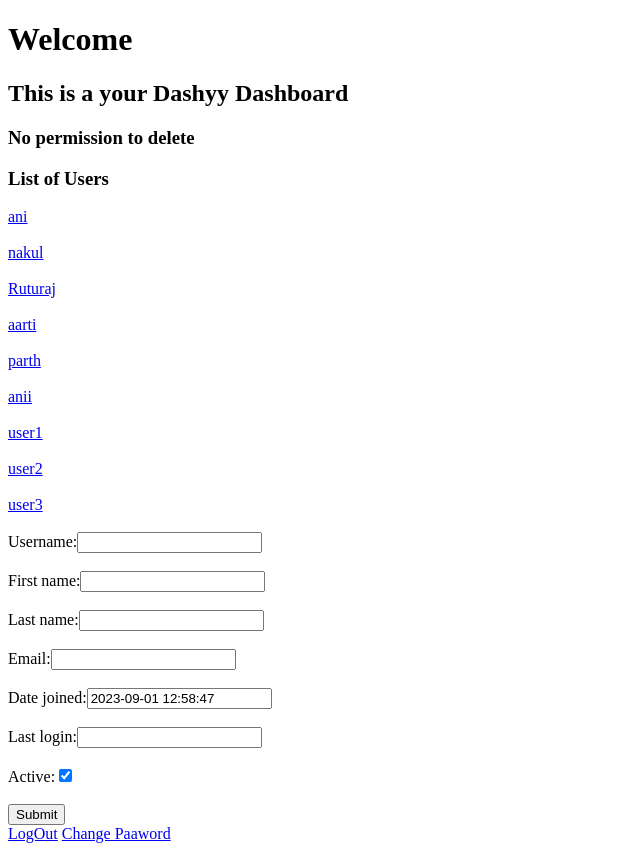
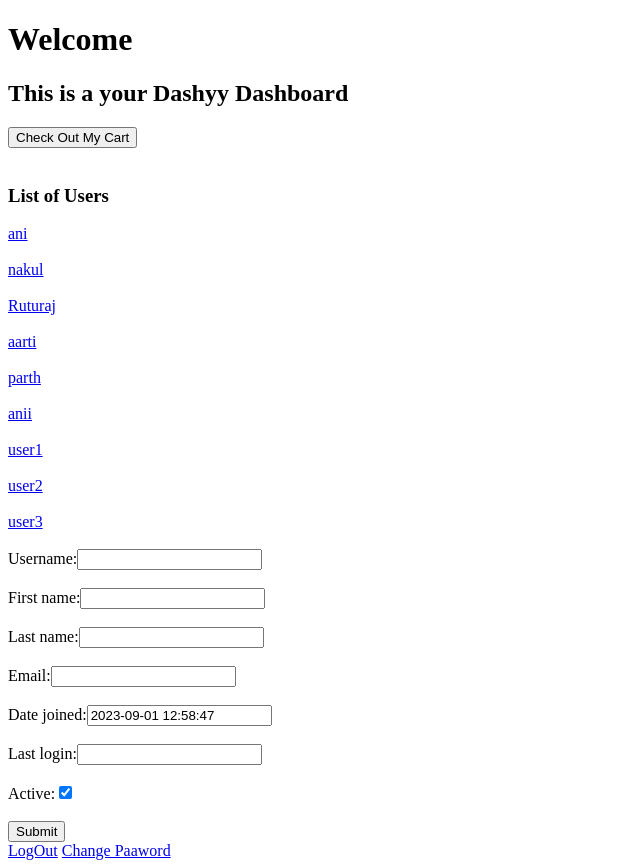
Before and after one commit to Anirudha1821/E-commerce-master-main, a Django app: template E-commerce-master-main/my_auth_user/templates/profile.html in a window 1280 px wide. Shown: the whole page, without its empty margins (0-640 px from the left). Before the commit the page ends 843 px from the top, so only its background shows below. Run offline with Django 4.2, Linux system fonts and the light colour scheme; the template is opened without the code that fills it: values that come from a table or form of the project are taken from there, others are empty; data comes from the database, SQL or seed files in the repository; both versions use the stored data as it was after the commit.

Commit message:
checkout cart btn added in user

```diff
--- a/E-commerce-master-main/my_auth_user/templates/profile.html
+++ b/E-commerce-master-main/my_auth_user/templates/profile.html
@@ -18,7 +18,9 @@
     <input type="button" value="See Sales Stastitics"><br><br>
 
     {% else %}
-        <h3>No permission to delete</h3>
+        <a href="/checkout_page">
+            <button id="btn1" class="other-btn1 cart" >Check Out My Cart</button>
+        </a><br><br>
     {% endif %}
 
 
```
Also changed, not shown: E-commerce-master-main/db.sqlite3.
